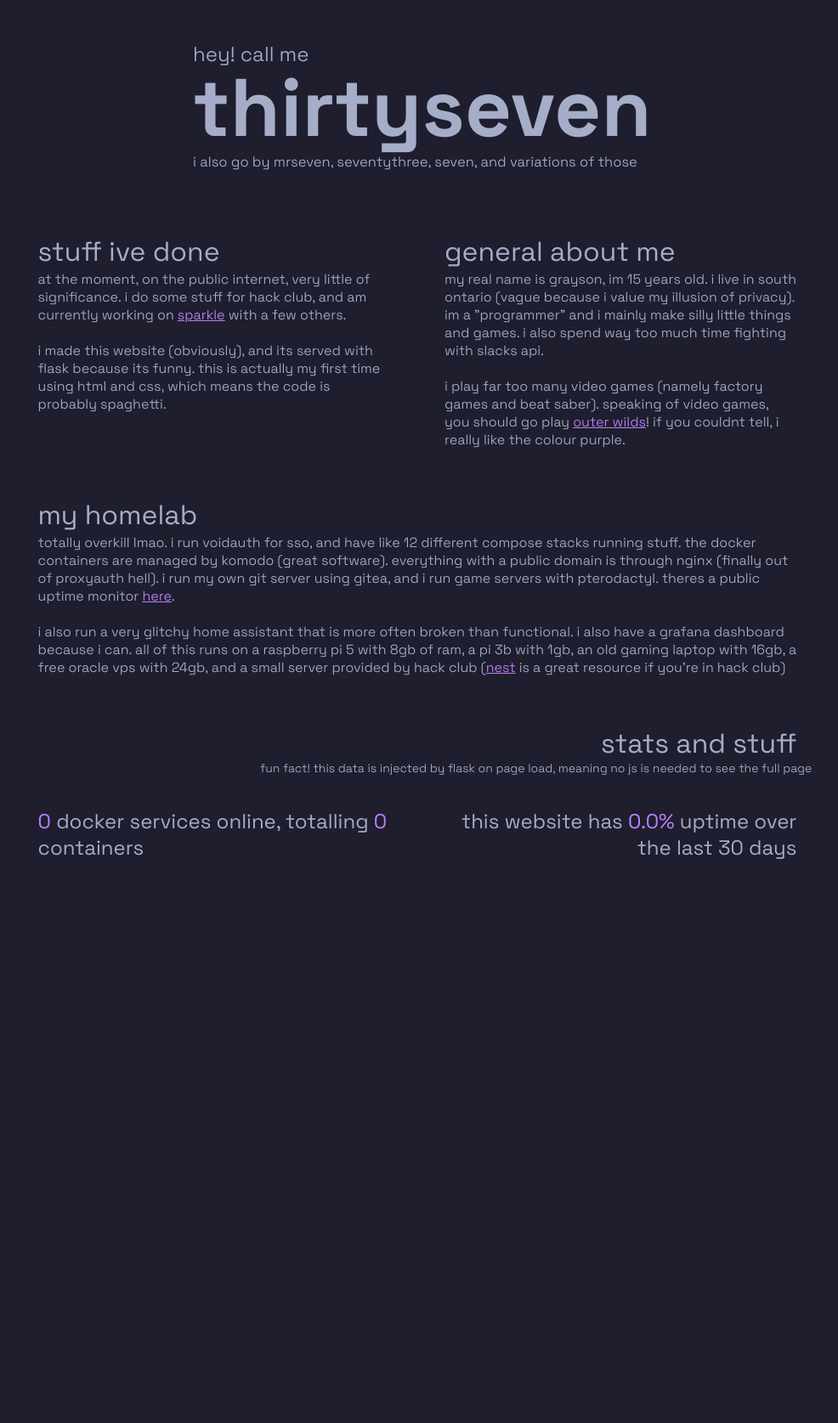
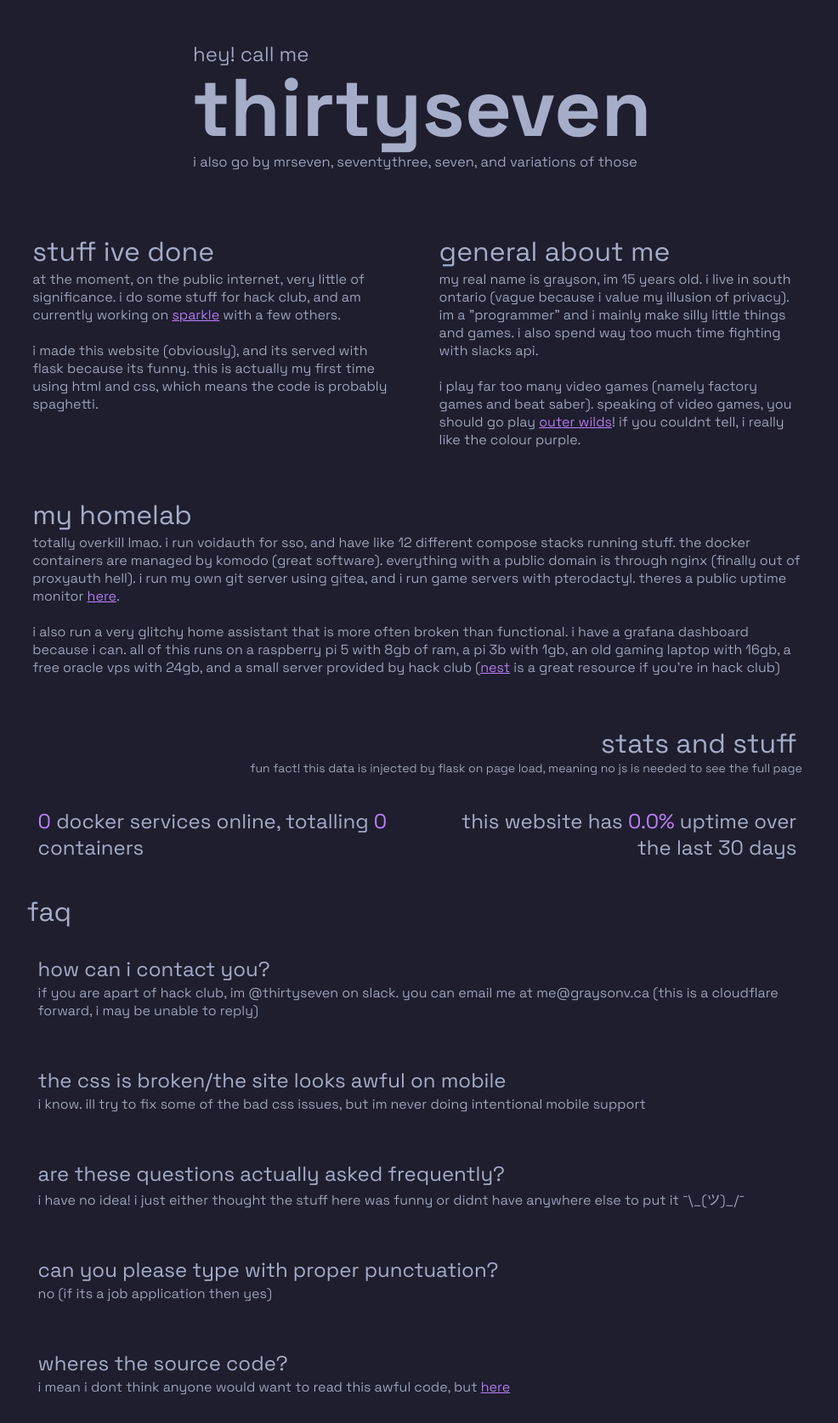
Before and after one commit to MrSeven3/personal-website, a Flask app: page / in a window 1280 px wide. Shown: the whole page at 85% size, without its empty margins (149-1135 px from the left). Before the commit the page ends 1011 px from the top, so only its background shows below. Run offline with Flask 3, Linux system fonts and the light colour scheme; data that the repository does not hold is empty.

Commit message:
yay slight style changes and an "faq" section

```diff
--- a/mysql_utils.py
+++ b/mysql_utils.py
@@ -1,6 +1,4 @@
 import ast
-import time
-
 import mysql.connector
 import os
 import requests
--- a/static/main_page.css
+++ b/static/main_styles.css
@@ -1,3 +1,5 @@
+/* this is almost certainly redundant and spaghetti, and shouldnt be in one file, etc etc. its myfirst time with css fight me */
+
 .main-intro {
     font-size: max(12px,48px);
     padding-top: 0;
@@ -35,15 +37,15 @@
     grid-template-columns: repeat(2, 1fr);
 }
 
-.info-section h2 {
+.subsection-header {
     font-size: 32px;
     margin-bottom: 0;
 }
 
 
 .info-panel {
-    padding-left: 2em;
-    padding-right: 2em;
+    padding-left: 2vw;
+    padding-right: 2vw;
     padding-bottom: 1em;
 }
 
@@ -51,7 +53,7 @@
     grid-column: 1/3;
 }
 
-.info-panel p {
+.subsection-text {
     margin-top: 2px;
 }
 
@@ -67,6 +69,7 @@
 
 .comment {
     margin-top: 0;
+    padding-right: 2vw;
     font-size: 14px;
 }
 
@@ -87,6 +90,19 @@
     text-align: right;
 }
 
+.faq-section {
+    padding-left: 12vw;
+    padding-right: 12vw;
+}
+
+.faq-panel {
+    padding: 0.5em 2em;
+}
+
+#faq-header {
+    margin: 0 1.5vw;
+}
+
 .text-highlight {
     color: oklch(0.7176 0.1839 304.77);
 }
@@ -100,7 +116,7 @@ a {
 }
 
 ::selection {
-   background: oklch(0.652 0.223 321.045 / 0.41);
+   background: oklch(0.483 0.137 319.619);
 }
 
 
--- a/templates/index.html
+++ b/templates/index.html
@@ -4,8 +4,8 @@
         <title>im thirtyseven</title>
 
         <!--first sheet is for dev, the second will compile properly with flask. (only necessary because sometimes flask does weird stuff with static files)-->
-        <link rel="stylesheet" href="/static/main_page.css">
-<!--        <link rel="stylesheet" href="{{ url_for('static', filename='main_page.css') }}">-->
+        <link rel="stylesheet" href="/static/main_styles.css">
+<!--        <link rel="stylesheet" href="{{ url_for('static', filename='main_styles.css') }}">-->
 
         <link rel="preconnect" href="https://fonts.googleapis.com">
         <link rel="preconnect" href="https://fonts.gstatic.com" crossorigin>
@@ -27,27 +27,27 @@
 
         <div class="info-section">
             <div class="space-grotesk-normal info-panel">
-                <h2 class="space-grotesk-header">stuff ive done</h2>
-                <p>at the moment, on the public internet, very little of significance. i do some stuff for hack club,
+                <h2 class="space-grotesk-header subsection-header">stuff ive done</h2>
+                <p class="subsection-text">at the moment, on the public internet, very little of significance. i do some stuff for hack club,
                     and am currently working on <a href="https://sparkle.dino.icu">sparkle</a> with a few others. <br><br>
                     i made this website (obviously), and its served with flask because its funny. this is actually my
                     first time using html and css, which means the code is probably spaghetti.</p>
             </div>
             <div class="space-grotesk-normal info-panel">
-                <h2 class="space-grotesk-header">general about me</h2>
-                <p>my real name is grayson, im 15 years old. i live in south ontario (vague because i value my illusion of privacy).
+                <h2 class="space-grotesk-header subsection-header">general about me</h2>
+                <p class="subsection-text">my real name is grayson, im 15 years old. i live in south ontario (vague because i value my illusion of privacy).
                     im a "programmer" and i mainly make silly little things and games. i also spend way too much time
                     fighting with slacks api. <br><br>i play far too many video games (namely factory games and beat saber).
                     speaking of video games, you should go play <a href="https://store.steampowered.com/app/753640/Outer_Wilds/">outer
                     wilds</a>! if you couldnt tell, i really like the colour purple. </p>
             </div>
             <div class="space-grotesk-normal info-panel info-panel-large">
-                <h2 class="space-grotesk-header">my homelab</h2>
-                <p>totally overkill lmao. i run voidauth for sso, and have like 12 different compose stacks running stuff.
+                <h2 class="space-grotesk-header subsection-header">my homelab</h2>
+                <p class="subsection-text">totally overkill lmao. i run voidauth for sso, and have like 12 different compose stacks running stuff.
                     the docker containers are managed by komodo (great software). everything with a public domain is through nginx
                     (finally out of proxyauth hell). i run my own git server using gitea, and i run game servers with pterodactyl.
                     theres a public uptime monitor <a href="https://uptime.thirtyseventh.xyz">here</a>. <br><br> i also run a very
-                    glitchy home assistant that is more often broken than functional. i also have a grafana dashboard because
+                    glitchy home assistant that is more often broken than functional. i have a grafana dashboard because
                     i can. all of this runs on a raspberry pi 5 with 8gb of ram, a pi 3b with 1gb, an old gaming laptop
                     with 16gb, a free oracle vps with 24gb, and a small server provided by hack club (<a href="https://hackclub.app">nest</a> is a great
                     resource if you're in hack club)</p>
@@ -65,5 +65,35 @@
                 <h3 class="space-grotesk-header">this website has <span class="text-highlight">{{ uptime }}%</span> uptime over the last 30 days</h3>
             </div>
         </div>
+
+
+        <div class="faq-section">
+            <h2 class="space-grotesk-header" id="faq-header">faq</h2>
+
+            <div class="faq-panel space-grotesk-normal">
+                <h3 class="space-grotesk-header subsection-header">how can i contact you?</h3>
+                <p class="subsection-text">if you are apart of hack club, im @thirtyseven on slack. you can email me at
+                    me@graysonv.ca (this is a cloudflare forward, i may be unable to reply)</p>
+            </div>
+            <div class="faq-panel space-grotesk-normal">
+                <h3 class="space-grotesk-header subsection-header">the css is broken/the site looks awful on mobile</h3>
+                <p class="subsection-text">i know. ill try to fix some of the bad css issues, but im never doing intentional
+                    mobile support</p>
+            </div>
+            <div class="faq-panel space-grotesk-normal">
+                <h3 class="space-grotesk-header subsection-header">are these questions actually asked frequently?</h3>
+                <p class="subsection-text">i have no idea! i just either thought the stuff here was funny or didnt have
+                    anywhere else to put it &#175;&#92;&#95;&#40;&#12484;&#41;&#95;&#47;&#175;</p>
+            </div>
+            <div class="faq-panel space-grotesk-normal">
+                <h3 class="space-grotesk-header subsection-header">can you please type with proper punctuation?</h3>
+                <p class="subsection-text">no (if its a job application then yes)</p>
+            </div>
+            <div class="faq-panel space-grotesk-normal">
+                <h3 class="space-grotesk-header subsection-header">wheres the source code?</h3>
+                <p class="subsection-text">i mean i dont think anyone would want to read this awful code, but
+                    <a href="https://github.com/MrSeven3/personal-website">here</a></p>
+            </div>
+        </div>
     </body>
 </html>
```
